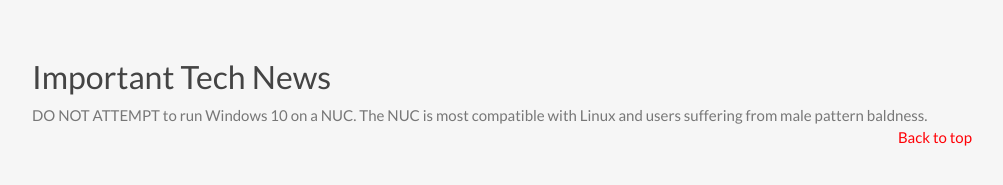
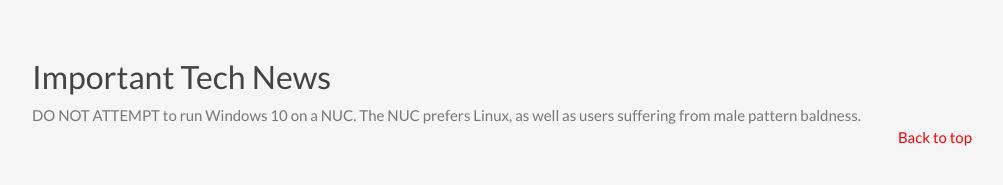
Before and after one commit to nkraft/nkraft.github.io, a Jekyll site: the page built from nuc.html, in a window 1280 px wide. Shown: the part 443-628 px from the top of the page, without its empty margins (138-1141 px from the left). Built offline with Jekyll 4.4.1, drawn with Linux system fonts in a browser that asks for light colours; nearby versions of some CDN libraries.

Commit message:
Update nuc.html

```diff
--- a/nuc.html
+++ b/nuc.html
@@ -2,4 +2,4 @@
 layout: default
 ---
 <h2>Important Tech News</h2>
-DO NOT ATTEMPT to run Windows 10 on a NUC. The NUC is most compatible with Linux and users suffering from male pattern baldness.
+DO NOT ATTEMPT to run Windows 10 on a NUC. The NUC prefers Linux, as well as users suffering from male pattern baldness.
```
